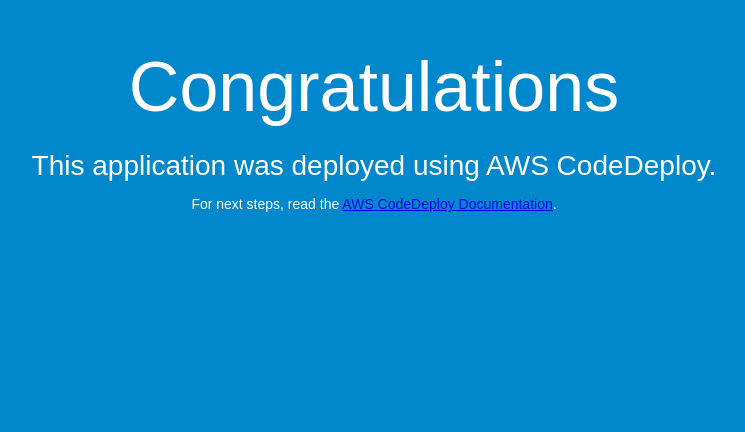
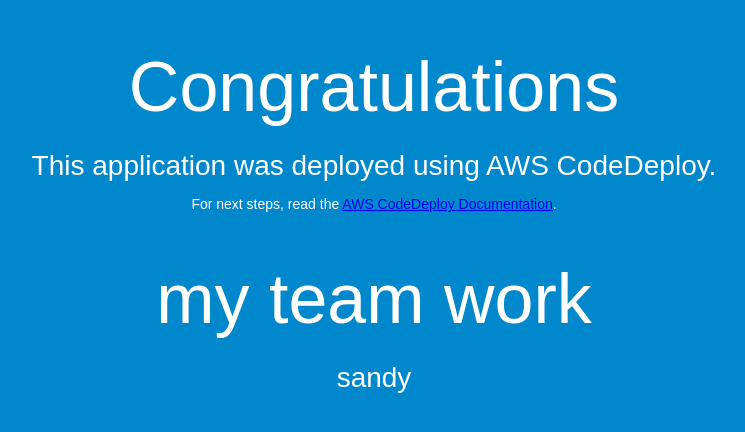
Before and after one commit to Santhoshkumarsandy/devopss, a plain HTML site: page index.html in a window 1280 px wide. Shown: the whole page, without its empty margins (266-1011 px from the left). Drawn offline with Linux system fonts and the light colour scheme.

Commit message:
Update index.html

```diff
--- a/index.html
+++ b/index.html
@@ -29,6 +29,8 @@
     <h1>Congratulations</h1>
     <h2>This application was deployed using AWS CodeDeploy.</h2>
     <p>For next steps, read the <a href="http://aws.amazon.com/documentation/codedeploy">AWS CodeDeploy Documentation</a>.</p>
+    <h1> my team work </h1>
+    <h2> sandy </h2>
   </div>
 </body>
 </html>
```
